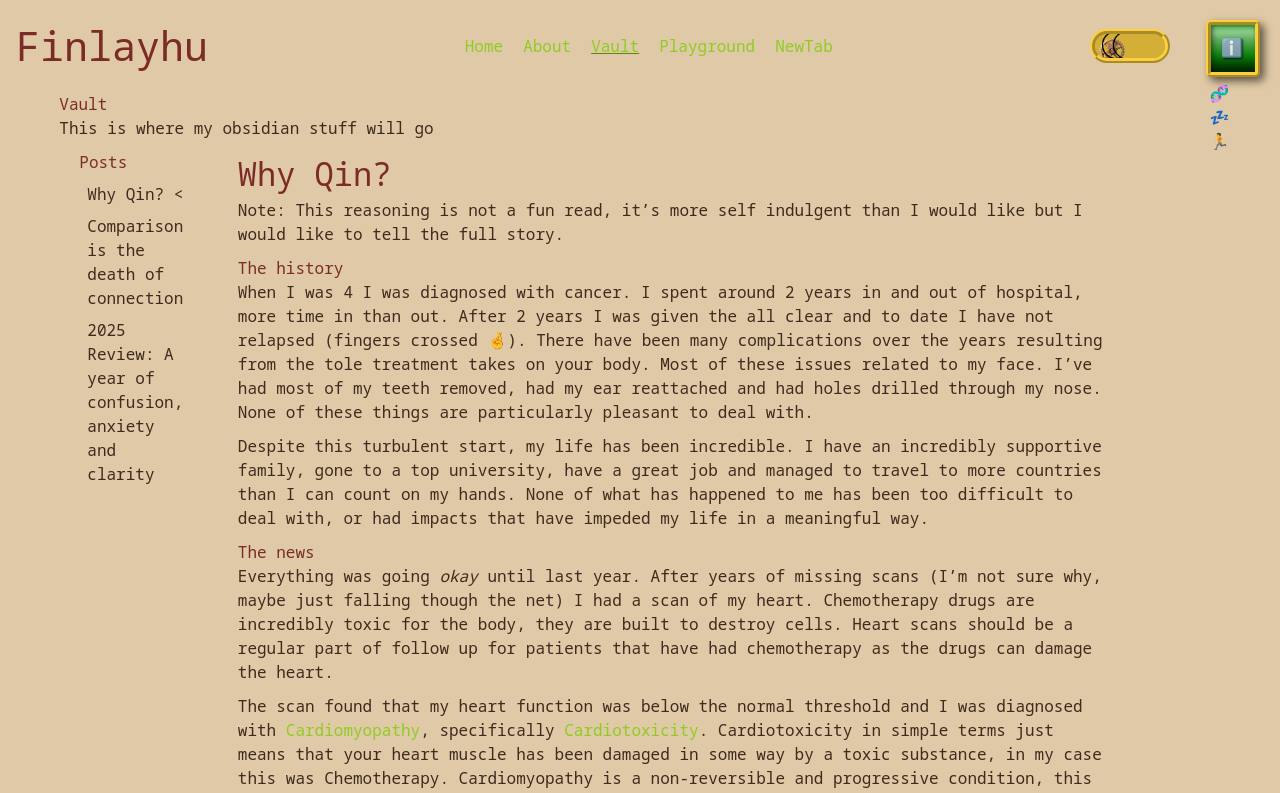
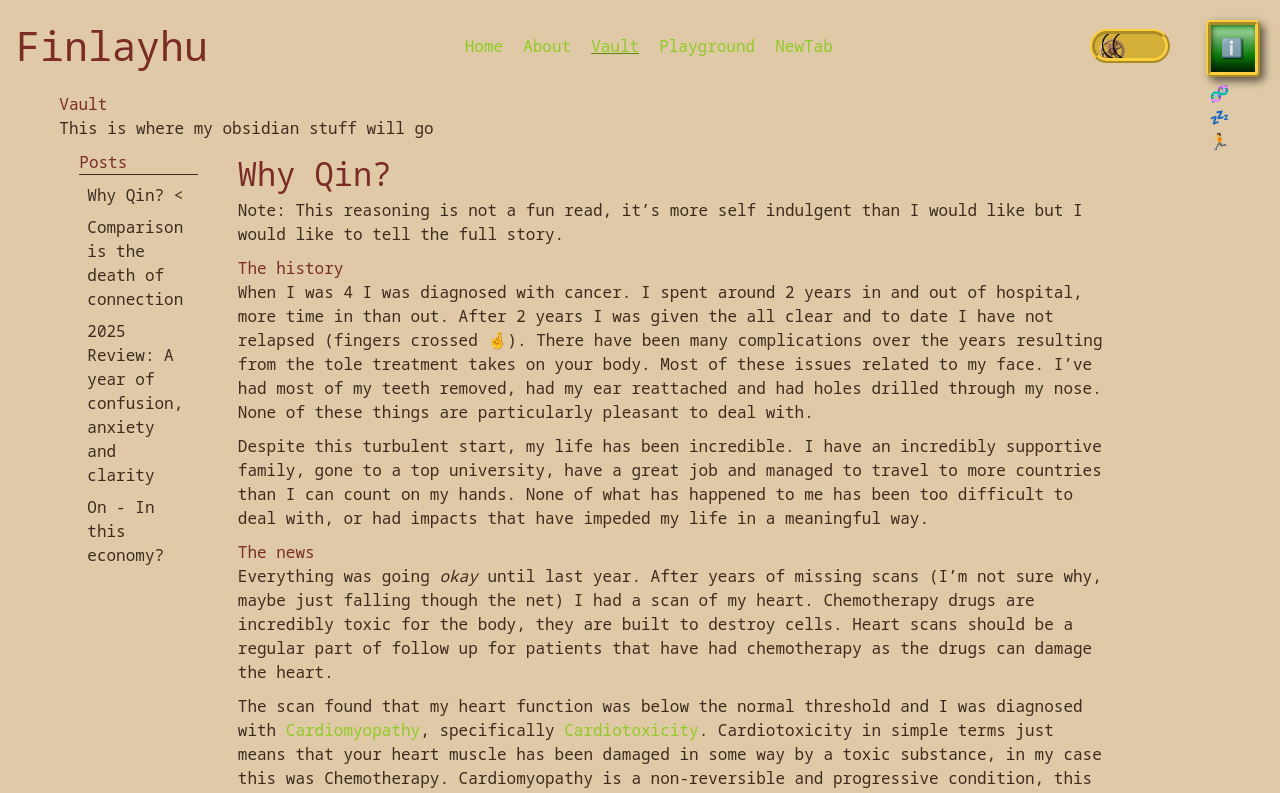
Before and after one commit to HudsonFinn/finlayhu, a React (Vite) app: page /vault in a window 1280 px wide. Shown: the top 793 px of the page. Built offline with nearby package versions, Linux system fonts and the light colour scheme; no server answers; grey boxes are pictures that could not be loaded.

Commit message:
Surface 'In this economy?' post

```diff
--- a/src/App.css
+++ b/src/App.css
@@ -4,11 +4,3 @@
 	max-width: 90%;
 	margin: auto;
 }
-
-hr {
-	border-right: 0;
-	border-left: 0;
-	margin-left: 0;
-	margin-right: 0;
-	border: 1px dashed var(--font-color);
-}
--- a/src/components/Vault/Vault.tsx
+++ b/src/components/Vault/Vault.tsx
@@ -3,6 +3,7 @@ import PostExplorer from '../PostExplorer/PostExplorer';
 import post from '../../posts/whyQin.md';
 import post2 from '../../posts/Comparison.md';
 import post3 from '../../posts/2025-review.md';
+import post4 from '../../posts/In-This-Economy.md';
 import { useState } from 'react';
 
 export type Post = {
@@ -27,6 +28,11 @@ function Vault() {
 			title: '2025 Review: A year of confusion, anxiety and clarity',
 			date: new Date('2026-01-01'),
 			content: post3,
+		},
+		{
+			title: 'On - In this economy?',
+			date: new Date('2026-01-11'),
+			content: post4,
 		},
 	];
 
```
